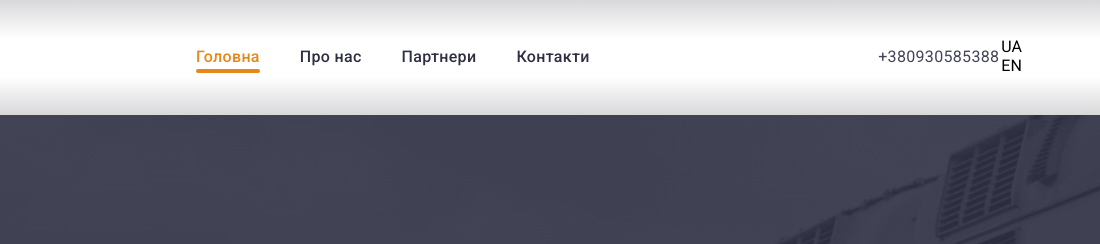
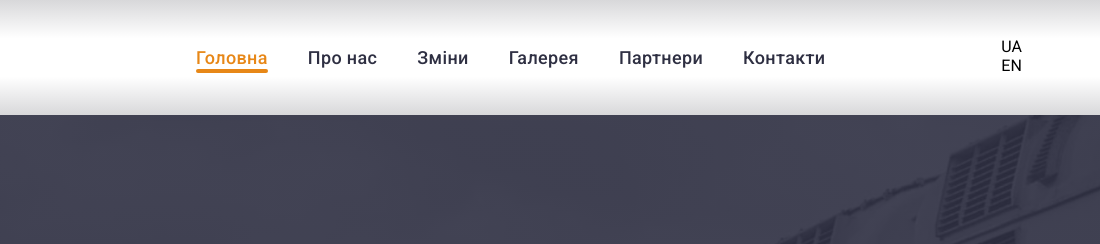
Before and after one commit to anfdrva/IronSquad, a plain HTML site: page index.html in a window 1280 px wide. Shown: the top 244 px of the page, 180-1280 px from the left. Drawn offline with nearby package versions, Linux system fonts and the light colour scheme.

Commit message:
fix main page

```diff
--- a/css/styles.css
+++ b/css/styles.css
@@ -96,7 +96,7 @@ img {
 .header-link {
     position: relative;
     font-weight: 500;
-    font-size: 16px;
+    font-size: 18px;
     line-height: 1.5;
     letter-spacing: 0.02em;
     color: var(--first-main-color);
@@ -176,29 +176,6 @@ img {
     height: auto;
 }
 
-
-/* .hero {
-    background-image: linear-gradient(rgba(46, 47, 66, 0.9), rgba(46, 47, 66, 0.9)), url(../images/bg-6.jpg);
-    background-repeat: no-repeat;
-    background-size: cover;
-    width: 100%;
-    height: 100%;
-    object-fit: cover;
-    text-align: center;
-    padding-top: 100px;
-    padding-bottom: 135px;
-
-} */
-
-/* .hero-logo-img{
-    margin: 0 auto;
-} */
-
-/* .hero-container{
-    display: flex;
-    justify-content: center;
-} */
-
 .hero-content{
     margin: auto;
 }
--- a/index.html
+++ b/index.html
@@ -40,6 +40,12 @@
               <a class="header-link link">Про нас</a>
             </li>
             <li class="header-item">
+              <a class="header-link link">Зміни</a>
+            </li>
+            <li class="header-item">
+              <a class="header-link link">Галерея</a>
+            </li>
+            <li class="header-item">
               <a class="header-link link">Партнери</a>
             </li>
             <li class="header-item">
@@ -47,11 +53,11 @@
             </li>
           </ul>
         </nav>
-        <address class="address">
+        <!-- <address class="address">
           <a class="header-contact-link link" href="tel:+380930585388"
             >+380930585388</a
           >
-        </address>
+        </address> -->
         <section class="header-select">
           <option value="ua">UA</option>
           <option value="en">EN</option>
```
